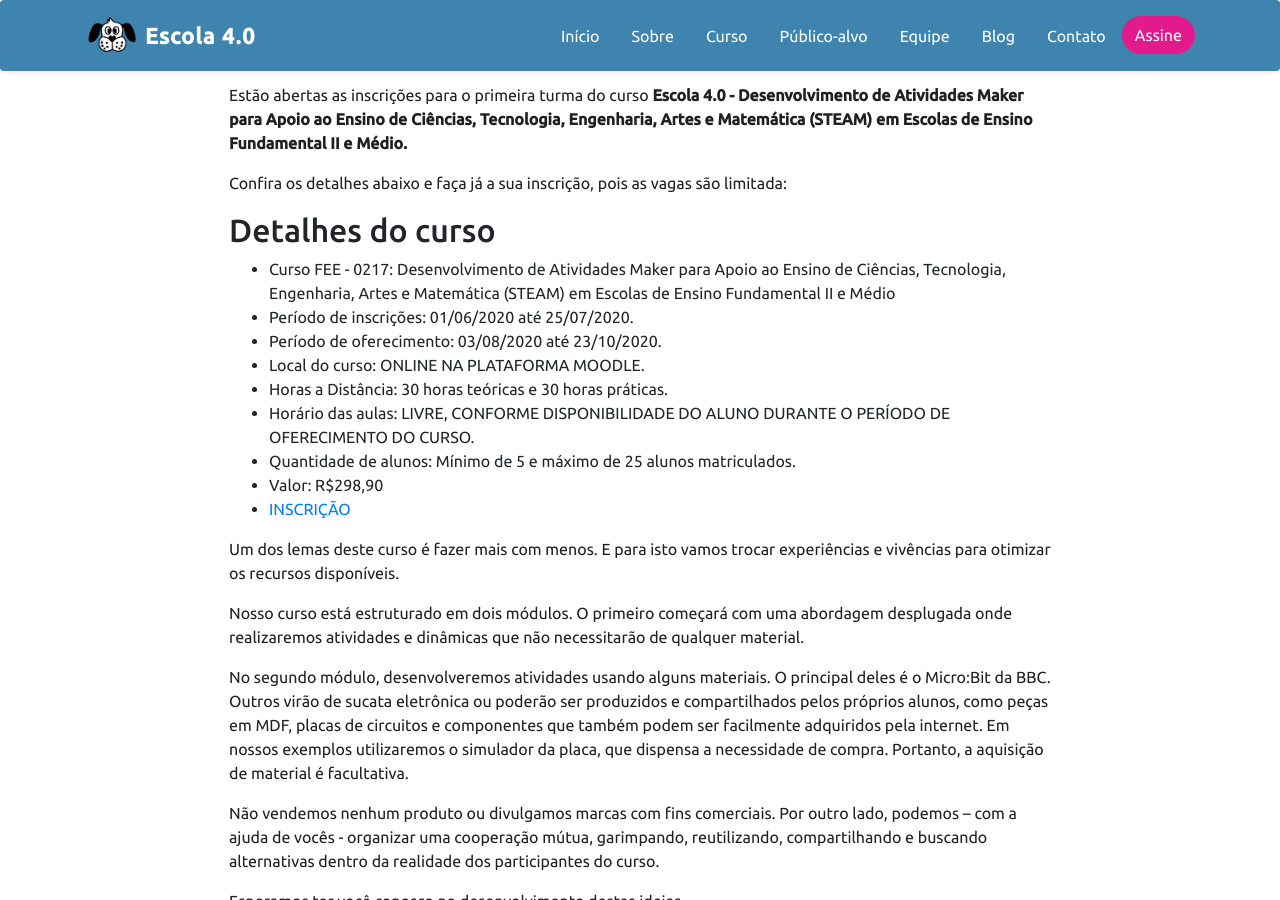
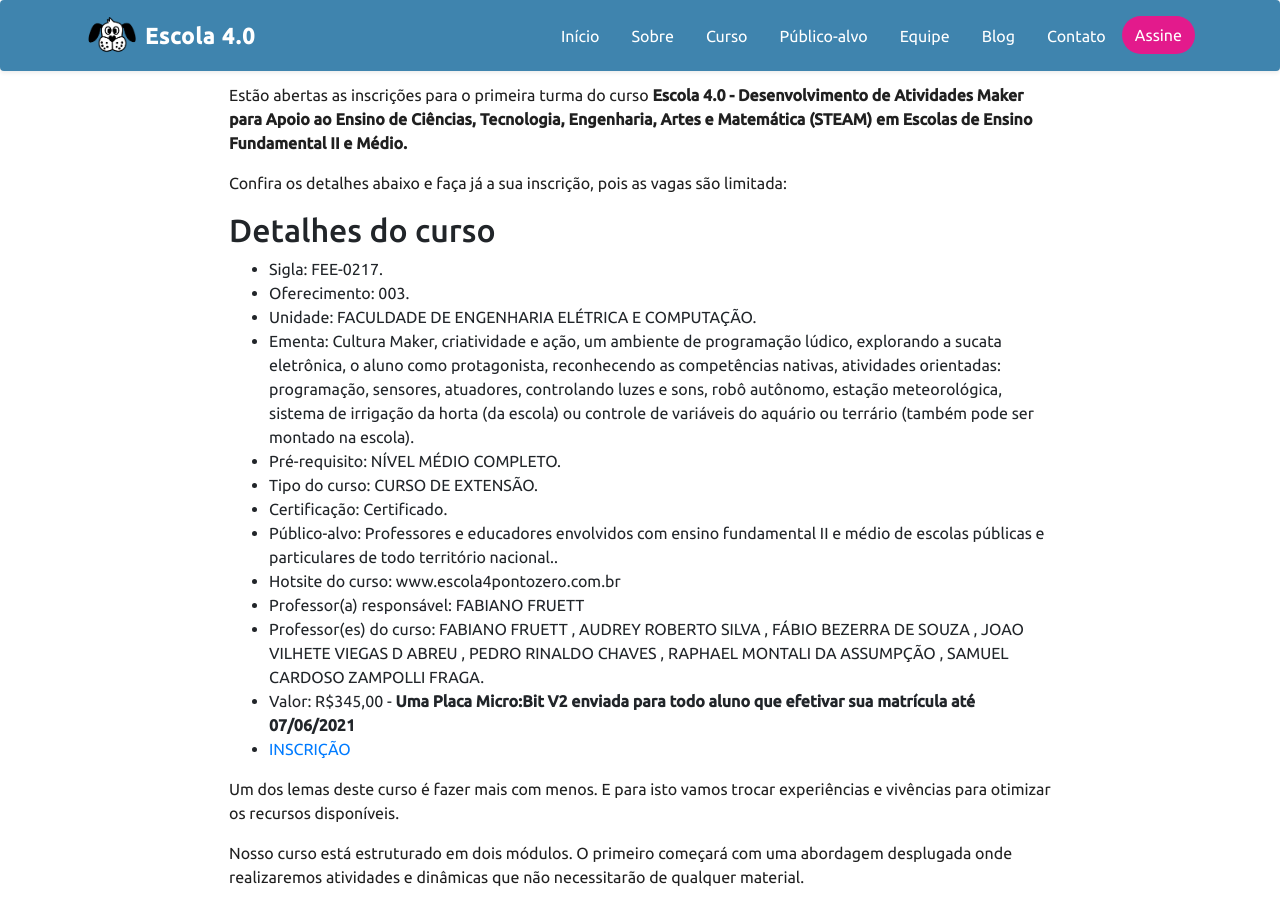
Before and after one commit to FBSeletronica/site-escola-40, a Jekyll site: the page built from _posts/2020-06-08-inscrices-abertas-para-o-curso-escola-40.md, in a window 1280 px wide and 900 px high, scrolled down 643 px. Built offline with Jekyll 4.4.1, drawn with Linux system fonts in a browser that asks for light colours; nearby versions of some CDN libraries.

Commit message:
Atualizando post com a data para o novo oferecimento

```diff
--- a/_posts/2020-06-08-inscrices-abertas-para-o-curso-escola-40.md
+++ b/_posts/2020-06-08-inscrices-abertas-para-o-curso-escola-40.md
@@ -12,15 +12,19 @@
 
 ## Detalhes do curso
 
-* Curso FEE - 0217: Desenvolvimento de Atividades Maker para Apoio ao Ensino de Ciências, Tecnologia, Engenharia, Artes e Matemática (STEAM) em Escolas de Ensino Fundamental II e Médio
-* Período de inscrições: 01/06/2020 até 25/07/2020.
-* Período de oferecimento: 03/08/2020 até 23/10/2020.
-* Local do curso: ONLINE NA PLATAFORMA MOODLE.
-* Horas a Distância: 30 horas teóricas e 30 horas práticas.
-* Horário das aulas: LIVRE, CONFORME DISPONIBILIDADE DO ALUNO DURANTE O PERÍODO DE OFERECIMENTO DO CURSO.
-* Quantidade de alunos: Mínimo de 5 e máximo de 25 alunos matriculados.
-* Valor: R$298,90
-* [INSCRIÇÃO](https://www.extecamp.unicamp.br/dados.asp?sigla=%81g%DC%C2%5E%E0%DC%99&of=%F7%12%A8)
+* Sigla: FEE-0217.
+* Oferecimento: 003.
+* Unidade: FACULDADE DE ENGENHARIA ELÉTRICA E COMPUTAÇÃO.
+* Ementa: Cultura Maker, criatividade e ação, um ambiente de programação lúdico, explorando a sucata eletrônica, o aluno como protagonista, reconhecendo as competências nativas, atividades orientadas: programação, sensores, atuadores, controlando luzes e sons, robô autônomo, estação meteorológica, sistema de irrigação da horta (da escola) ou controle de variáveis do aquário ou terrário (também pode ser montado na escola).
+* Pré-requisito: NÍVEL MÉDIO COMPLETO.
+* Tipo do curso: CURSO DE EXTENSÃO.
+* Certificação: Certificado.
+* Público-alvo: Professores e educadores envolvidos com ensino fundamental II e médio de escolas públicas e particulares de todo território nacional..
+* Hotsite do curso: www.escola4pontozero.com.br
+* Professor(a) responsável: FABIANO FRUETT
+* Professor(es) do curso: FABIANO FRUETT , AUDREY ROBERTO SILVA , FÁBIO BEZERRA DE SOUZA , JOAO VILHETE VIEGAS D ABREU , PEDRO RINALDO CHAVES , RAPHAEL MONTALI DA ASSUMPÇÃO , SAMUEL CARDOSO ZAMPOLLI FRAGA.
+* Valor: R$345,00  - **Uma Placa Micro:Bit V2 enviada para todo aluno que efetivar sua matrícula até 07/06/2021**
+* [INSCRIÇÃO](https://www.extecamp.unicamp.br/dados.asp?sigla=%81g%DC%C2%5E%E0%DC%99&of=%F7%12%AA)
 
 Um dos lemas deste curso é fazer mais com menos. E para isto vamos trocar experiências e vivências para otimizar os recursos disponíveis.
 
```
